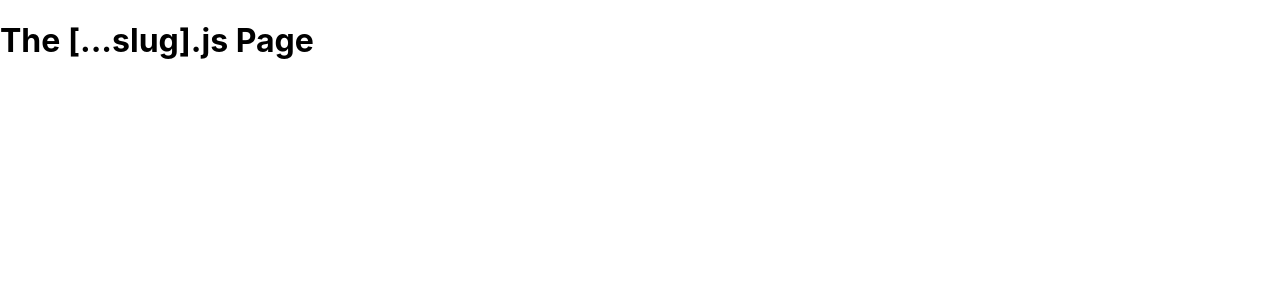
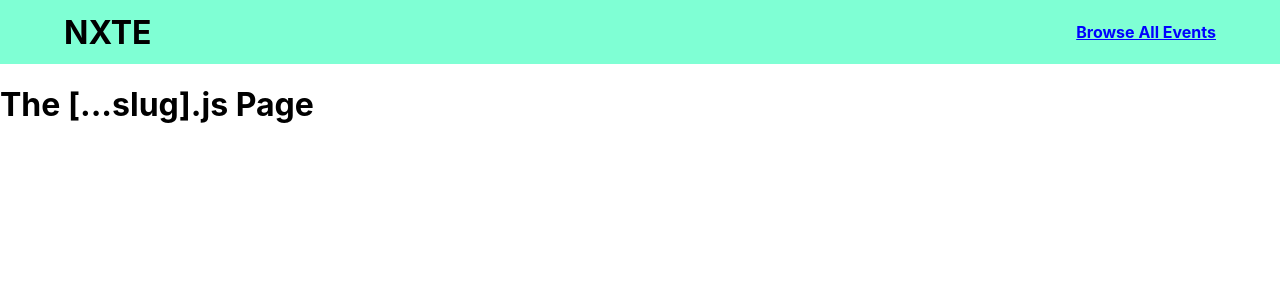
Before and after one commit to rcvioleta/next-js-projects, a Next.js app in the folder events-app/: page /events/e2 in a window 1280 px wide. Shown: the top 300 px of the page. Built offline with nearby package versions, Linux system fonts and the light colour scheme.

Commit message:
General layout (header) to reuse

```diff
--- a/events-app/components/events/event-lists.js
+++ b/events-app/components/events/event-lists.js
@@ -8,6 +8,7 @@ function EventList(props) {
       <div className={styles.lists}>
         <EventListItem
           key={event.id}
+          id={event.id}
           title={event.title}
           date={event.date}
           location={event.location}
--- /dev/null
+++ b/events-app/components/layouts/layout.js
@@ -0,0 +1,26 @@
+import Link from "next/link";
+import classes from "./layout.module.css";
+
+function HeaderLayout({ children }) {
+  return (
+    <>
+      <header className={classes.header}>
+        <div className={classes.title}>
+          <h1>
+            <Link href="/">
+              <a>NXTE</a>
+            </Link>
+          </h1>
+        </div>
+        <div className={classes.browse}>
+          <Link href="/events">
+            <a>Browse All Events</a>
+          </Link>
+        </div>
+      </header>
+      <main>{children}</main>
+    </>
+  );
+}
+
+export default HeaderLayout;
--- /dev/null
+++ b/events-app/components/layouts/layout.module.css
@@ -0,0 +1,30 @@
+.header {
+  display: flex;
+  background-color: aquamarine;
+  height: 8vh;
+  margin: auto;
+  align-items: center;
+  justify-content: space-around;
+}
+
+.header > div {
+  flex-basis: 40%;
+  color: black;
+  font-weight: bold;
+}
+
+.header h1,
+.header h2,
+.header h3 {
+  margin: 0;
+  padding: 0;
+}
+
+.header > .browse {
+  text-align: right;
+}
+
+.header > .browse a {
+  text-decoration: underline;
+  color: blue;
+}
--- a/events-app/pages/events/[...slug].js
+++ b/events-app/pages/events/[...slug].js
@@ -1,4 +1,12 @@
+import { createSelector } from "@reduxjs/toolkit";
 import { useRouter } from "next/router";
+
+import Layout from "../../components/layouts/layout";
+
+const selectedEvents = createSelector(
+  (state) => state.events,
+  (events) => events.filter((event) => event.isFeatured === true)
+);
 
 function EventsPage() {
   const router = useRouter();
@@ -6,9 +14,9 @@ function EventsPage() {
   console.log(router.query);
 
   return (
-    <div>
+    <Layout>
       <h1>The [...slug].js Page</h1>
-    </div>
+    </Layout>
   );
 }
 
--- a/events-app/slices/eventSlice.js
+++ b/events-app/slices/eventSlice.js
@@ -41,7 +41,6 @@ const eventsSlice = createSlice({
       //   text: action.payload.text,
       //   completed: false,
       // });
-      return state.events;
     },
     todoToggled(state, action) {
       const todo = state.find((todo) => todo.id === action.payload);
```
Also changed, not shown: events-app/components/events/event-list-item.js (+17 -3 lines), events-app/pages/events/[eventId].js (+18 -7 lines), events-app/pages/events/index.js (+8 -9 lines), events-app/pages/index.js (+16 -3 lines).
